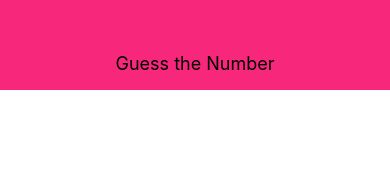
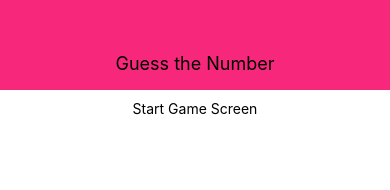
Before and after one commit to jsidd06/Guess-the-Number-Android-or-Ios-app, a React Native app: screen / in a window 390 px wide. Shown: the top 190 px of the page. Built offline with nearby package versions, Linux system fonts and the light colour scheme.

Commit message:
add a start game  screen

```diff
--- a/App.js
+++ b/App.js
@@ -1,10 +1,12 @@
 import { StyleSheet, View } from 'react-native';
 import Header from './components/Header';
+import StartGameScreen from './screens/StartGameScreen';
 
 export default function App() {
   return (
     <View style={styles.screen}>
       <Header title="Guess the Number" />
+      <StartGameScreen />
     </View>
   );
 }
--- /dev/null
+++ b/screens/StartGameScreen.js
@@ -0,0 +1,20 @@
+import React from 'react';
+import {View,StyleSheet,Text} from 'react-native';
+
+const StartGameScreen = props => {
+    return(
+        <View style={styles.screen}>
+            <Text>Start Game Screen</Text>
+        </View>
+    );
+}
+
+const styles = StyleSheet.create({
+    screen:{
+        flex: 1,
+        padding: 10,
+        alignItems: 'center',
+    }
+})
+
+export default StartGameScreen;
```
